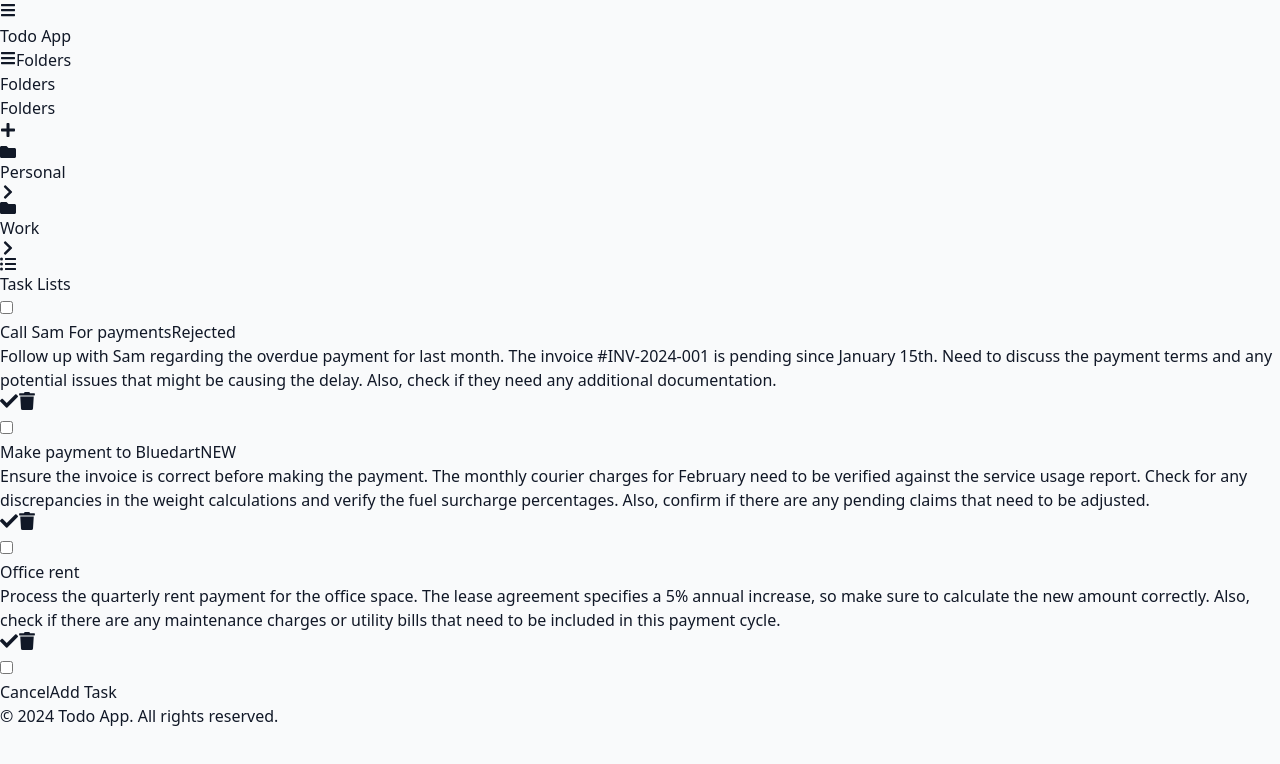
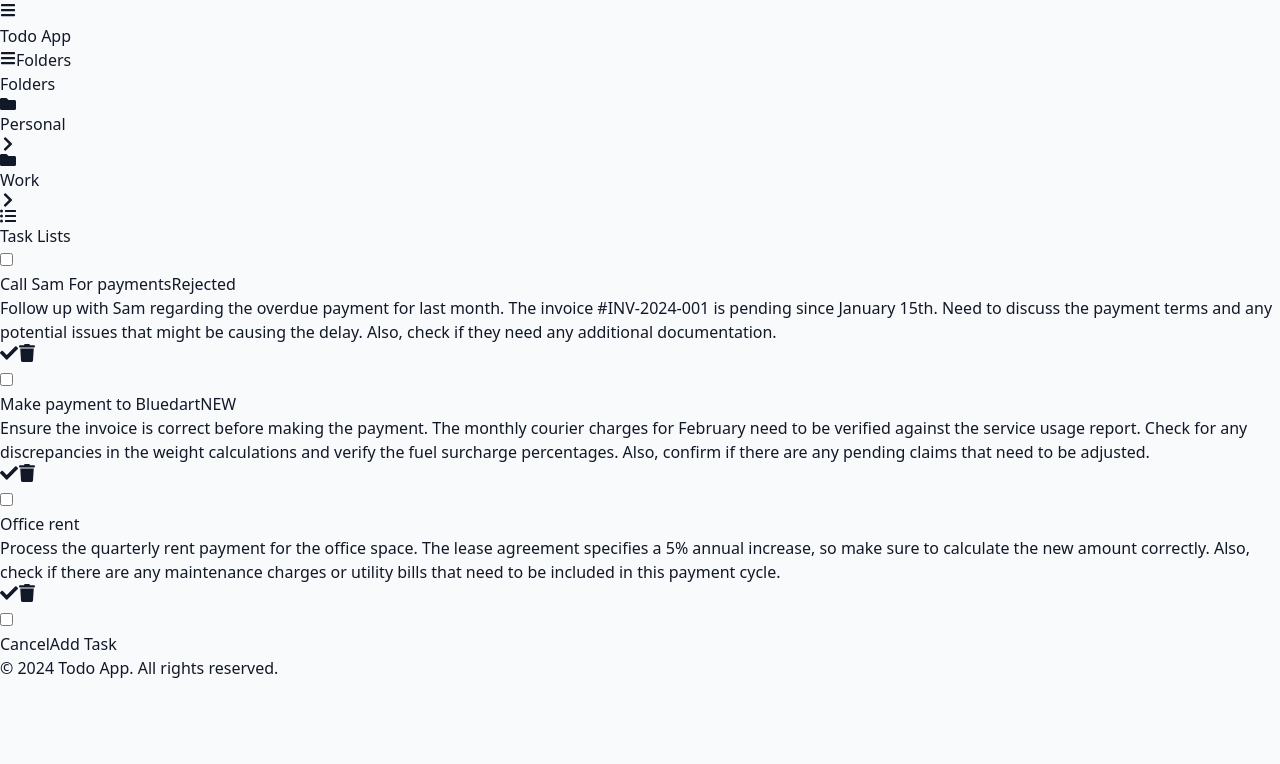
Before and after one commit to lufias/todo-repo-demo, a React app: page / in a window 1280 px wide. Shown: the top 764 px of the page. Built offline with nearby package versions, Linux system fonts and the light colour scheme; the HTML template or start-up script is replaced by a standard one.

Commit message:
Fix issue with duplicated header title

```diff
--- a/src/components/Sidebar.tsx
+++ b/src/components/Sidebar.tsx
@@ -29,20 +29,6 @@ export default function Sidebar({ folders, onAddFolder, onSelectFolder }: Sideba
   };
 
   return (
-    <div className="h-full bg-white border-r border-gray-200">
-      <div className="p-4 border-b border-gray-200">
-        <div className="flex items-center justify-between">
-          <h2 className="text-lg font-semibold text-gray-800">Folders</h2>
-          <button
-            onClick={onAddFolder}
-            className="p-2 text-gray-600 hover:text-gray-900 hover:bg-gray-100 rounded-full transition-colors"
-            aria-label="Add new folder"
-          >
-            <FaPlus />
-          </button>
-        </div>
-      </div>
-
     <div className="p-2 space-y-1 overflow-y-auto h-[calc(100%-4rem)]">
       {folders.map((folder) => (
         <div key={folder.id} className="rounded-lg">
@@ -60,7 +46,6 @@ export default function Sidebar({ folders, onAddFolder, onSelectFolder }: Sideba
               <FaChevronRight className="text-gray-500" />
             )}
           </button>
-
           {expandedFolders.has(folder.id) && (
             <div className="ml-6 mt-1 space-y-1">
               {folder.todos.map((todoId) => (
@@ -77,6 +62,5 @@ export default function Sidebar({ folders, onAddFolder, onSelectFolder }: Sideba
         </div>
       ))}
     </div>
-    </div>
   );
 }
```
Lines whose indentation alone changed are shown as unchanged.
